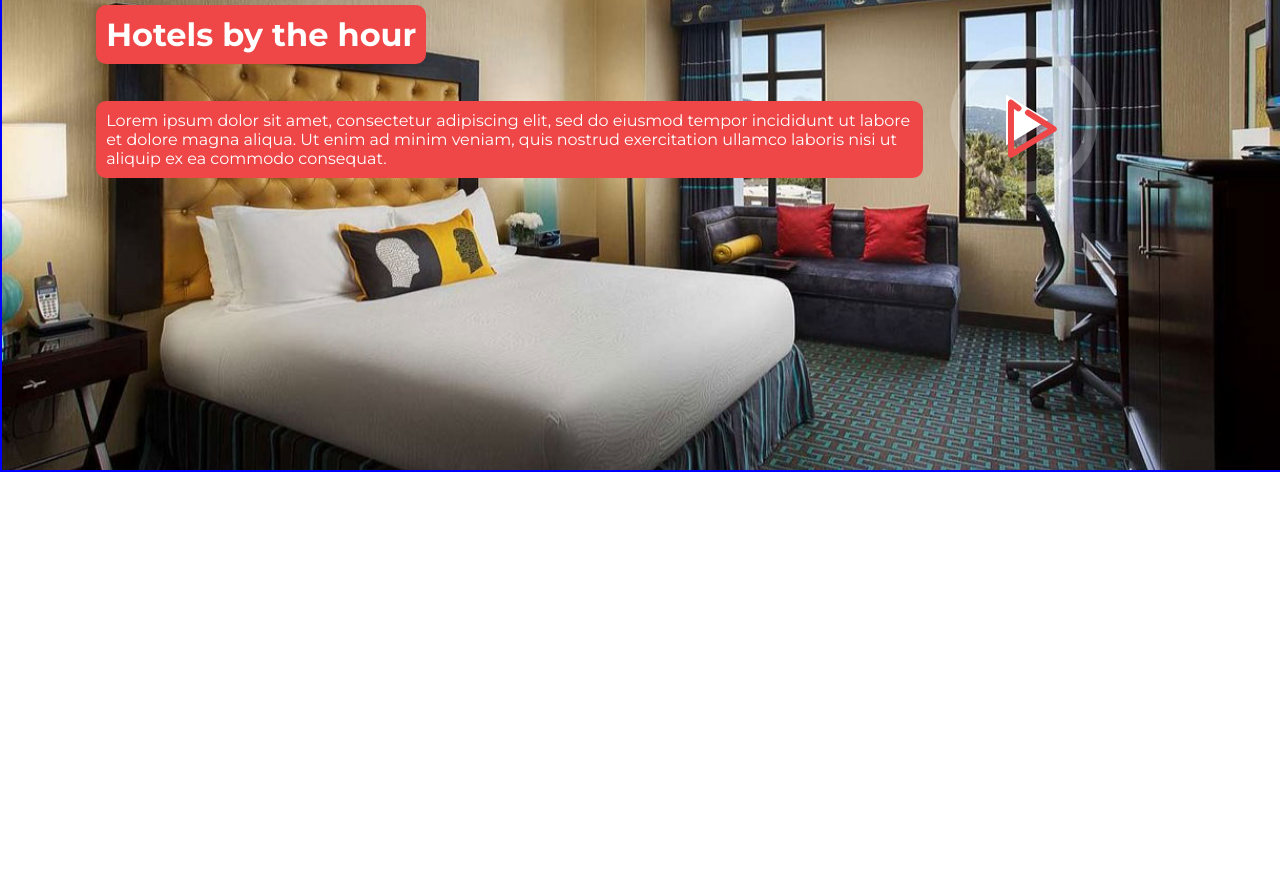
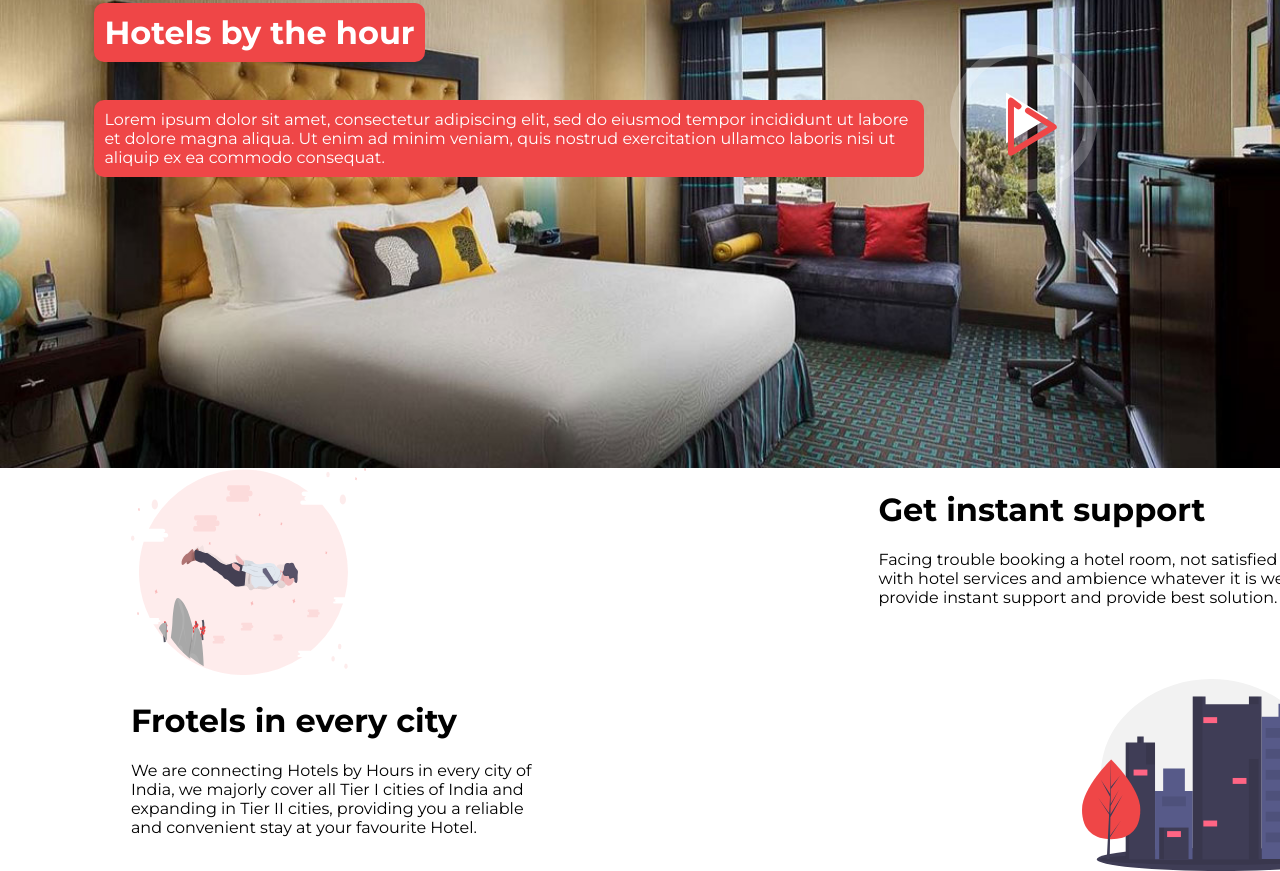
Before and after one commit to pamnanaimanish169/toroots-css-clone, a plain HTML site: page index.html in a window 1280 px wide. Shown: the part 1642-2513 px from the top of the page. Before the commit the page ends 2114 px from the top, so only its background shows below. Drawn offline with Linux system fonts and the light colour scheme.

Commit message:
Integrate: Integrated Last Section

```diff
--- a/index.html
+++ b/index.html
@@ -160,6 +160,29 @@
         </div>
     </div>
     <!-- Video END -->
+
+    <!-- Last Section START -->
+    <div class="why_frotels">
+
+        <div class="row">
+            <div class="why_frotels__section">
+                <img src="instent-support.svg" alt="">
+                <div class="why_frotels__text">
+                    <h1>Get instant support</h1>
+                    Facing trouble booking a hotel room, not satisfied with hotel services and ambience whatever it is we provide instant support and provide best solution.
+                </div>
+            </div>
+
+            <div class="why_frotels__section_2">
+                <img src="ever-city.svg" alt="">
+                <div class="why_frotels__text_2">
+                    <h1>Frotels in every city</h1>
+                    We are connecting Hotels by Hours in every city of India, we majorly cover all Tier I cities of India and expanding in Tier II cities, providing you a reliable and convenient stay at your favourite Hotel.
+                </div>
+            </div>
+        </div>
+    </div>
+    <!-- Last Section END -->
 </body>
 </html>
 
--- a/style.css
+++ b/style.css
@@ -235,7 +235,6 @@ table {
    }
 
    .video > .video__background {
-       border: solid blue 2px;
        background: url('hotelhour-bg.jpg');
        height: 100%;
        background-position: center;
```
Also changed, not shown: ever-city.svg (added), instent-support.svg (added).
